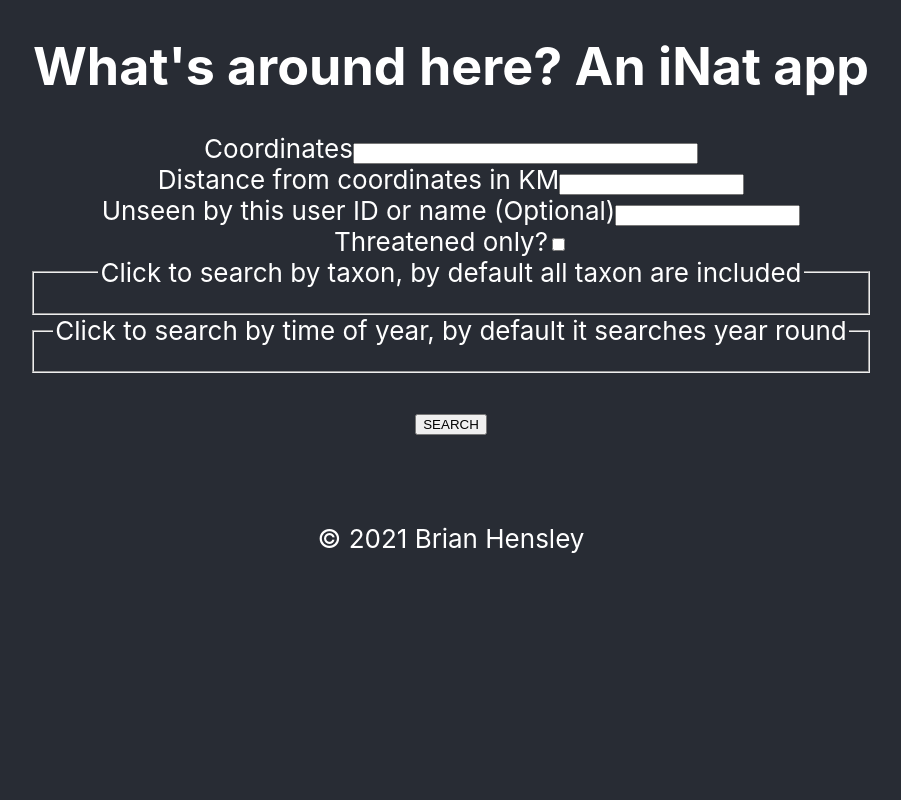
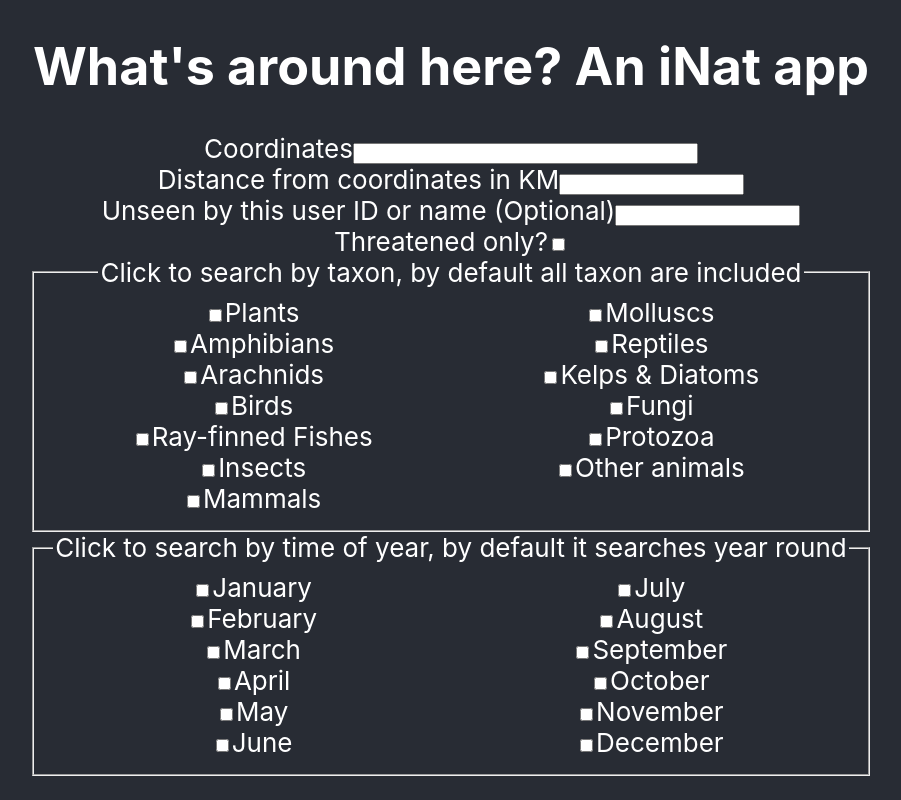
Before and after one commit to brnhensley/inat-app, a React (Create React App) app: page / in a window 1280 px wide. Shown: the top 800 px of the page, without its empty margins (189-1090 px from the left). Built offline with nearby package versions, Linux system fonts and the light colour scheme.

Commit message:
minor touchups, fix animalia search

```diff
--- a/src/components/App.js
+++ b/src/components/App.js
@@ -2,15 +2,15 @@
 import { useState } from 'react';
 import ResultsList from './results/ResultsList';
 import Footer from './Footer';
-import SpeciesDetail from './results/SpeciesDetail';
 import Search from './search/Search';
+// import SpeciesDetail from './results/SpeciesDetail';
 
 function App() {
   const [loading, setLoading] = useState(false);
   const [apiData, setApiData] = useState(null);
   const [totalResults, setTotalResults] = useState(null);
-  const [selectedSpecies, setSelectedSpecies] = useState(null);
-  const [user, setUser] = useState(null);      // remove direct ID before hosting
+  // const [selectedSpecies, setSelectedSpecies] = useState(null);
+  const [user, setUser] = useState(null);
   // const [coordinates, setcoordinates] = useState(null);
   const [radius, setRadius] = useState(null);
   const [months, setMonths] = useState([]);
@@ -18,8 +18,6 @@
   const [sortByLeastSeen, setSort] = useState(true);
   const [error, setError] = useState(null);
 
-  const calendar = ["", "January", "February", "March", "April", "May", "June", "July", "August", "September", "October", "November", "December"];
-  // loading flag set to false to check for loading
 
   async function callINatAPI(query) {
     const url = "https://api.inaturalist.org/v1/observations/species_counts?verifiable=true&rank=species&";
@@ -45,10 +43,10 @@
     setLoading(false);
   };
 
-  // add endangered option threatened=true
   const handleSearchSubmit = (e) => {
     setError(null);
     setLoading(true);
+
     // removes any non number, comma, period or dash. splits at "," ", " or " "
     const coor = e.target.coor.value.replace(/[^0-9\-., ]/g, "").split(/, | |,/);
     const rad = e.target.radius.value || 10;
@@ -62,8 +60,8 @@
       setUser(null);
     };
 
-    let taxa = getCheckboxes(e.target.taxa, setTaxa);
-    if (taxa.length > 0) query += `&iconic_taxa=${taxa}`;
+    let taxon = getCheckboxes(e.target.taxa, setTaxa);
+    if (taxon.length > 0) query += `&iconic_taxa=${taxon}`;
 
     let months = getCheckboxes(e.target.months, setMonths);
     if (months.length > 0) query += `&month=${months}`;
@@ -88,10 +86,11 @@
   };
 
   const handleSpeciesSelect = (index) => {
-    setSelectedSpecies(apiData[index]);
+    // setSelectedSpecies(apiData[index]);
   };
 
   const monthPicker = () => {
+    const calendar = ["", "January", "February", "March", "April", "May", "June", "July", "August", "September", "October", "November", "December"];
     let output = [];
     months.forEach(month => {
       output.push(calendar[month]);
@@ -108,14 +107,15 @@
     setSort(!sortByLeastSeen);
   };
 
+  //if (selectedSpecies) {
+  //   results = <SpeciesDetail specie={selectedSpecies} onSpeciesSelect={handleSpeciesSelect} />;
+  // }
+
   let userText = user ? `not seen by user ${user} ` : "seen";
   let results = null;
   let monthString = months.length > 0 ? `during ${monthPicker()}` : "year round";
   let sortText = sortByLeastSeen ? "most" : "least";
-
-  //if (selectedSpecies) {
-  //   results = <SpeciesDetail specie={selectedSpecies} onSpeciesSelect={handleSpeciesSelect} />;
-  // }
+  let taxaText = taxa.length > 0 ? `${taxa.join(", ").toLowerCase()}` : "all taxa";
 
   // render errors, loading message or search results
   if (error) {
@@ -124,7 +124,7 @@
     results = "Searching for species...";
   } else if (apiData) {
     results = <>
-      {totalResults} species {userText} within {radius} km, {monthString}.
+      {totalResults} species from {taxaText} {userText} within {radius} km, {monthString}.
       <br />
       <button onClick={() => sortData()}>Sort by {sortText} common</button>
       <ResultsList species={apiData} onSpeciesSelect={handleSpeciesSelect} />
--- a/src/components/results/Species.js
+++ b/src/components/results/Species.js
@@ -2,7 +2,7 @@
 
 export default function Species(props) {
     const { taxon, count, } = props.specie;
-    const { index, onSpeciesSelect } = props;
+    const { index } = props;
 
     const img = taxon.default_photo ?
         <img alt={taxon.default_photo.attribution} src={taxon.default_photo.medium_url} /> :
--- a/src/components/search/Months.js
+++ b/src/components/search/Months.js
@@ -1,14 +1,14 @@
-import { useState } from 'react';
+import React, { useState } from 'react';
 
 export default function Months() {
-    const [expanded, setExpanded] = useState(false);
+    const [expanded, setExpanded] = useState(true);
     let classes = ["column", expanded ? "showing" : "hiding"];
 
     return (
-        <>
-            <div>
-                <fieldset className="row" >
-                    <legend onClick={() => setExpanded(!expanded)}>Click to search by time of year, by default it searches year round</legend>
+        <fieldset className="row">
+            <legend onClick={() => setExpanded(!expanded)}>
+                Click to search by time of year, by default it searches year round
+            </legend>
             <div className={classes.join(" ")}>
                 <div>
                     <input type="checkbox" id="jan" name="months" value="1" />
@@ -62,7 +62,5 @@
                 </div>
             </div>
         </fieldset>
-            </div>
-        </>
     );
 }
--- a/src/components/search/TaxonSelect.js
+++ b/src/components/search/TaxonSelect.js
@@ -1,18 +1,15 @@
 import { useState } from 'react';
 
 export default function TaxonSelect() {
-    const [expanded, setExpanded] = useState(false);
+    const [expanded, setExpanded] = useState(true);
     let classes = ["column", expanded ? "showing" : "hiding"];
 
     return (
-        <div>
         <fieldset className="row">
-                <legend onClick={() => setExpanded(!expanded)}>Click to search by taxon, by default all taxon are included</legend>
+            <legend onClick={() => setExpanded(!expanded)}>
+                Click to search by taxon, by default all taxon are included
+            </legend>
             <div className={classes.join(" ")}>
-                    <div>
-                        <input type="checkbox" id="Animalia" name="taxa" value="Animalia" />
-                        <label htmlFor="Animalia">Animals</label>
-                    </div>
                 <div>
                     <input type="checkbox" id="Plantae" name="taxa" value="Plantae" />
                     <label htmlFor="Plantae">Plants</label>
@@ -37,12 +34,12 @@
                     <input type="checkbox" id="Insecta" name="taxa" value="Insecta" />
                     <label htmlFor="Insecta">Insects</label>
                 </div>
-                </div>
-                <div className={classes.join(" ")}>
                 <div>
                     <input type="checkbox" id="Mammalia" name="taxa" value="Mammalia" />
                     <label htmlFor="Mammalia">Mammals</label>
                 </div>
+            </div>
+            <div className={classes.join(" ")}>
                 <div>
                     <input type="checkbox" id="Mollusca" name="taxa" value="Mollusca" />
                     <label htmlFor="Mollusca">Molluscs</label>
@@ -63,8 +60,11 @@
                     <input type="checkbox" id="Protozoa" name="taxa" value="Protozoa" />
                     <label htmlFor="Protozoa">Protozoa</label>
                 </div>
+                <div>
+                    <input type="checkbox" id="Animalia" name="taxa" value="Animalia" />
+                    <label htmlFor="Animalia">Other animals</label>
+                </div>
             </div>
         </fieldset>
-        </div >
     );
 }
--- a/src/css/App.css
+++ b/src/css/App.css
@@ -36,10 +36,6 @@
   word-wrap: break-word;
 }
 
-/* li {
-  background-color: red;
-} */
-
 /* Don't work :( */
 @media screen and (max-width: 500px) {
   img {
```
Lines whose indentation alone changed are shown as unchanged.
